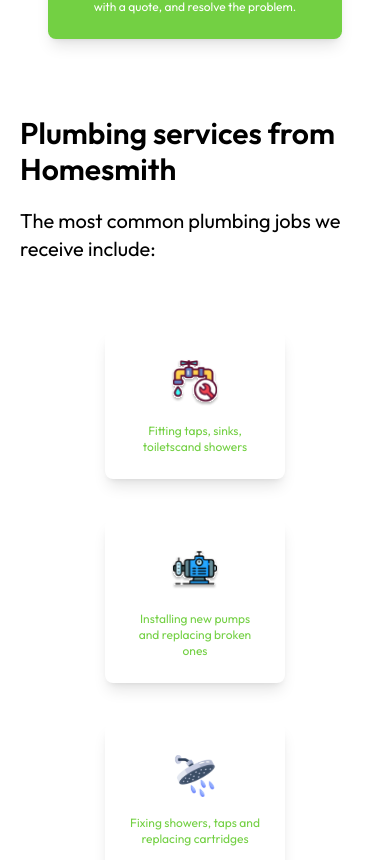
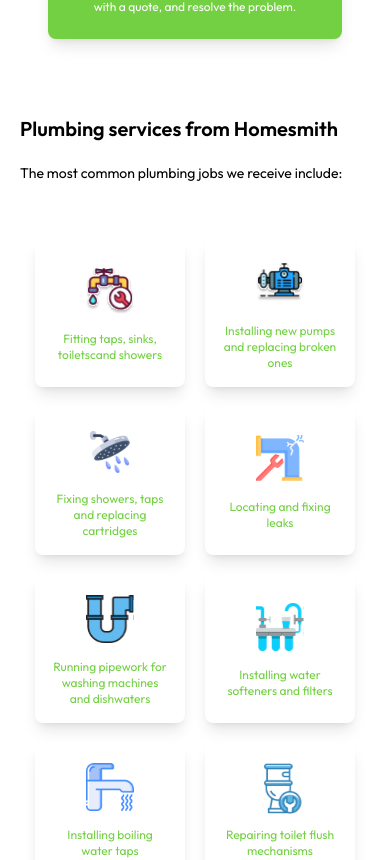
Before and after one commit to ahmedashfaq850/Plumbing-website, a Next.js app: page /plumbing in a window 390 px wide. Shown: the part 985-1845 px from the top of the page. Built offline with nearby package versions, Linux system fonts and the light colour scheme.

Commit message:
Slightly adjustments including padding, margins and text

```diff
--- a/app/plumbing/page.js
+++ b/app/plumbing/page.js
@@ -47,20 +47,20 @@
 
             <PlumbingServices />
             {/* Heading and Paragragh */}
-            <div className='px-[20px] sm:px-[40px] md:px-[90px] flex flex-col gap-5 mb-20 '>
-              <h3 className='text-3xl font-semibold'>Plumbing services from Homesmith</h3>
-              <p className='text-xl '>The most common plumbing jobs we receive include:</p>
+            <div className='px-[20px] sm:px-[30px] md:px-[70px] lg:px-[90px] flex flex-col gap-5 mb-10 '>
+              <h3 className='text-xl sm:text-3xl font-semibold'>Plumbing services from Homesmith</h3>
+              <p className='text-sm     sm:text-xl '>The most common plumbing jobs we receive include:</p>
+            </div>
 
               {/* Plumbing jobs */}
-              <div className='p-12'>
+              <div className='p-4 md:p-10 lg:p-20  2xl:p-24'>
 
-                <div className='flex gap-10 mb-7 sm:mb-10 flex-wrap justify-center  '>
+                <div className='flex gap-5 sm:gap-10 mb-7 sm:mb-10 flex-wrap  justify-center  '>
                   {jobs.map((job, index) => (
-                  <div key={index} className='flex p-3  md:p-0 flex-col max-w-[180px] max-h-[180px]  items-center justify-center sm:min-w-[200px] sm:p-3   md:min-w-[300px] md:min-h-[200px] 2xl:min-w-[400px]  bg-white rounded-lg  shadow-lg  '>
+                  <div key={index} className='flex p-1   md:p-2 flex-col max-w-[150px] max-h-[150px]  items-center justify-center sm:min-w-[180px] sm:p-3   md:min-w-[300px] md:min-h-[200px] 2xl:min-w-[400px]  bg-white rounded-lg  shadow-lg  '>
                     <div className='w-12 h-12 md:w-[90px] md:h-[100px]'>
                       <Image className='mt-4 md:mt-2' src={job.imageSrc} alt={job.title} width={100} height={100} />
                     </div>
-                    {/* <h3 className='mt-7   mb-2 text-lg sm:text-2xl  font-semibold drop-shadow-lg'>{service.title}</h3> */}
                     <p className='text-center mt-5 sm:mt-0 p-3 md:p-4 text-[#73D043] md:text-base 2xl:text-xl text-xs'>{job.description}</p>
 
                   </div>
@@ -68,7 +68,7 @@
                 </div>
               </div>
             </div>
-        </div>
+
     </div>
   )
 }
```
